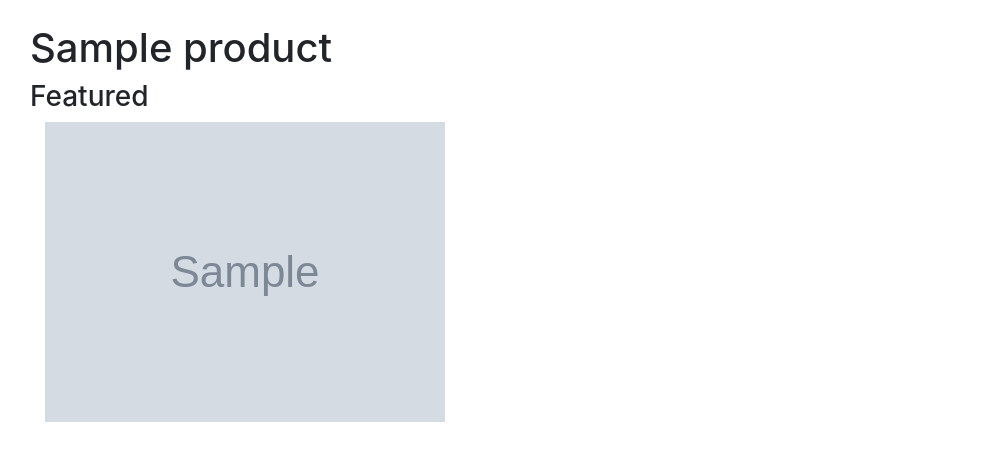
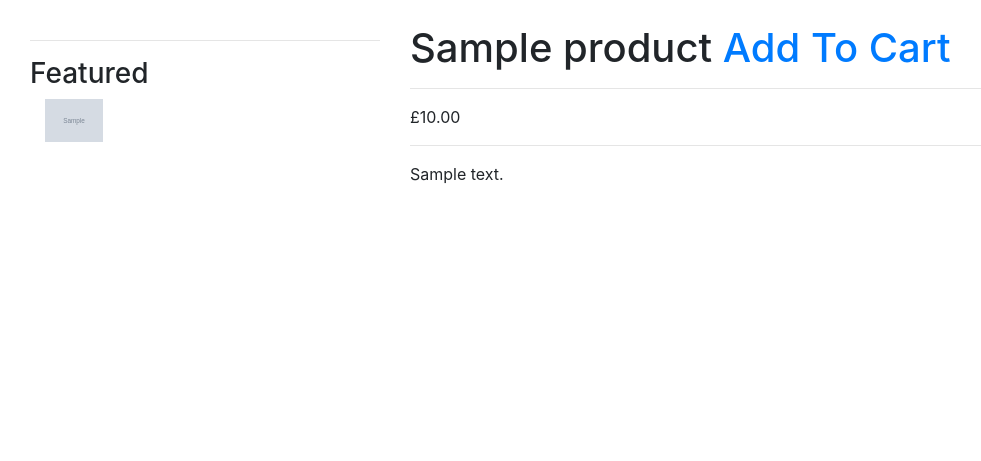
Before and after one commit to DelroyBrown28/LAC_2, a Django app: a page that uses templates/products/single.html in a window 1280 px wide. Shown: the part 70-531 px from the top of the page, without its empty margins (55-1036 px from the left). Run offline with Django 3.2, Linux system fonts and the light colour scheme; tables that the repository leaves empty hold one stand-in row (values such as "Sample post"); grey boxes marked "Sample" are stand-in pictures.

Commit message:
sorted out images

```diff
--- a/templates/products/home.html
+++ b/templates/products/home.html
@@ -47,11 +47,11 @@
 
             {% for item in product.productimage_set.all %}
             {% if item.thumbnail %}
-            <img class="img-responsive" src="{{ MEDIA_URL }}{{ item.image }}">
+            <img class="img-fluid" src="{{ MEDIA_URL }}{{ item.image }}">
+            {% else %}
+            <img class="img-fluid" src="{% static 'images/placeholder.svg' %}">
             {% endif %}
             {% endfor %}
-            {% else %}
-            <img class="img-responsive" src="{% static 'images/placeholder.svg' %}">
             {% endif %}
             <div class="card-body">
                 <a href="{{ product.get_absolute_url }}">
--- a/templates/products/single.html
+++ b/templates/products/single.html
@@ -2,25 +2,32 @@
 {% load static %}
 
 
+<div class="page-header">
+    <h1>{{ product.title }}</h1>
+</div>
 {% block content %}
-
-<h1>{{ product.title }}</h1>
-
-{% for img in images  %}
+<div class="row">
+    <div class="col-sm-4">
+        <hr>
+        {% for img in images %}
         {% if img.featured %}
         <h3>Featured</h3>
         <div class="col-xs-6 col-md-3">
             <a href="#" class="thumbnail">
-        <img class="img-responsive" src="{{ MEDIA_URL}}{{ img.image}}">
-    </a>
-</div>
-{% else %}
-<div class="col-xs-6 col-md-3">
-    <a href="#" class="thumbnail">
-        <img class="img-responsive" src="{% static 'images/placeholder.svg' %}">
+                <img class="img-fluid" src="{{ MEDIA_URL}}{{ img.image}}">
             </a>
         </div>
         {% endif %}
         {% endfor %}
+    </div>
+
+    <div class="col-sm-8">
+        <h1>{{ product.title }} <a href="#" class="pull-right">Add To Cart</a></h1>
+        <hr />
+        £{{ product.price }}
+        <hr />
+        {{ product.description|linebreaks }}
+    </div>
+</div>
 
 {% endblock content %}
```
Also changed, not shown: static/media/products/images/kiwi_AJHnb4Q.png (added), static/media/products/images/kiwi_W7jvdBs.png (added), static/media/products/images/orange.png (added), 1 other file. Lines whose indentation alone changed are shown as unchanged.
